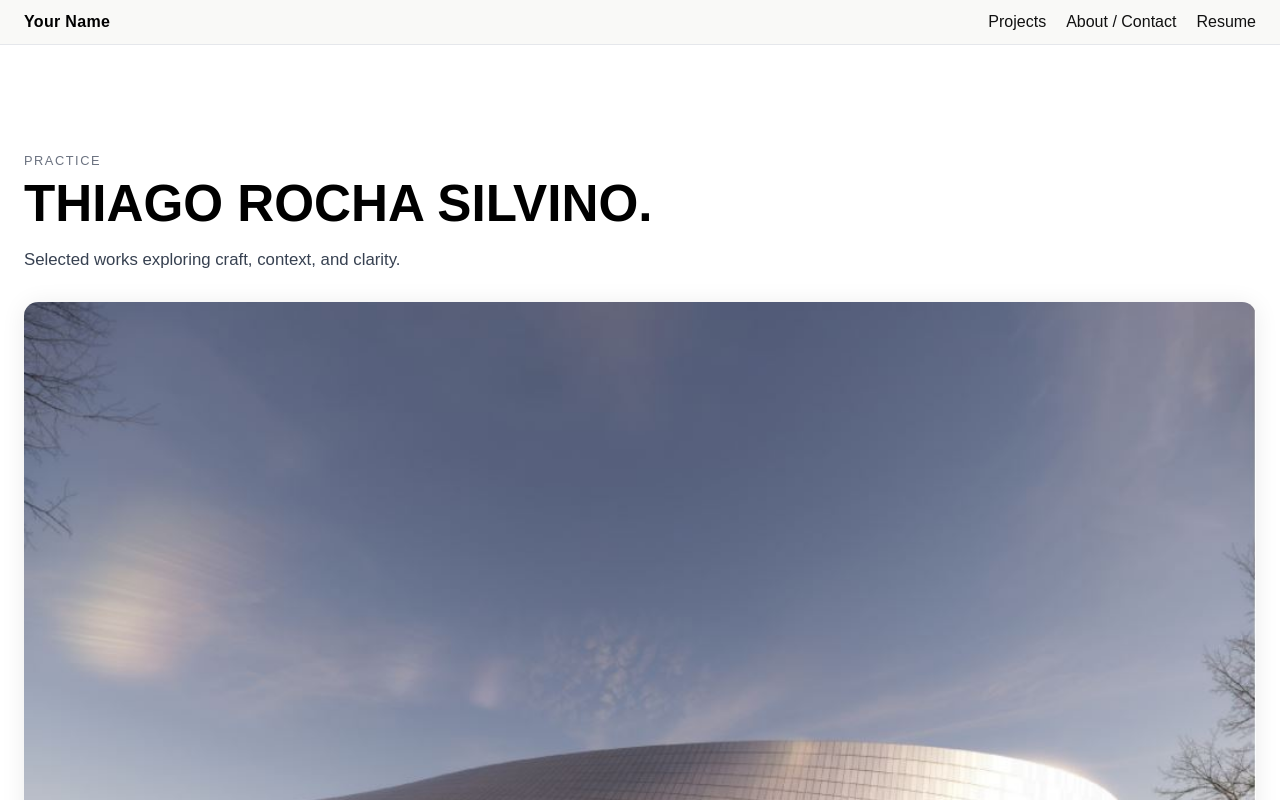
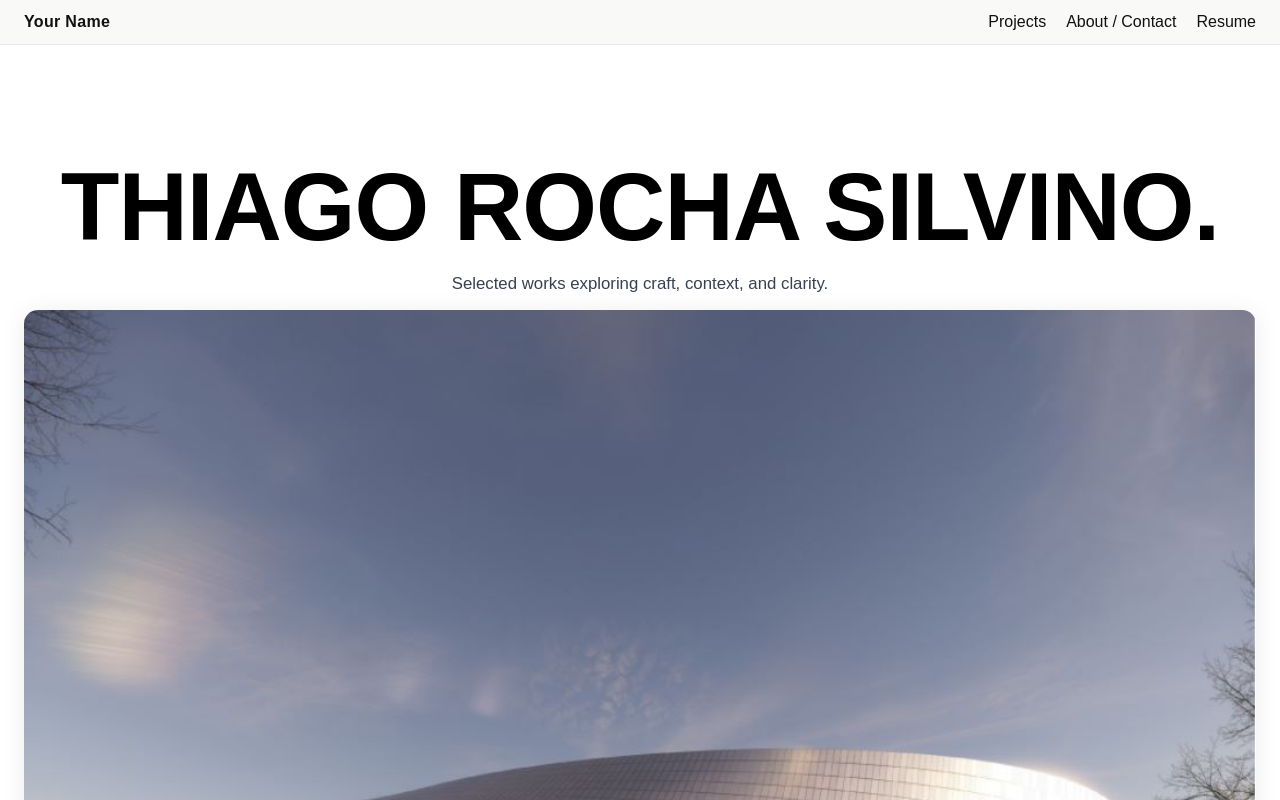
Before and after one commit to ThiagoSilvino/TRS.Portfolio, a Next.js app: page /home in a window 1280 px wide. Shown: the top 800 px of the page. Built offline with nearby package versions, Linux system fonts and the light colour scheme.

Commit message:
Update home.js

```diff
--- a/pages/home.js
+++ b/pages/home.js
@@ -4,8 +4,8 @@ export default function HomePage() {
     <>
       <Header />
       <main style={{ maxWidth: 1280, margin: '0 auto', padding: '2rem 1.5rem' }}>
-        <section style={{ padding: 'min(6vw,5rem) 0 1rem' }}>
-          <div style={kicker}>Practice</div>
+        <section style={{ padding: 'min(6vw,5rem) 0 1rem', textAlign: 'center' }}>
+          {/* kicker removed */}
           <h1 style={display}>THIAGO ROCHA SILVINO.</h1>
           <p style={lede}>Selected works exploring craft, context, and clarity.</p>
         </section>
@@ -62,7 +62,13 @@ function Header() {
       background: 'rgba(247,247,245,.75)', borderBottom: '1px solid #E5E7EB'
     }}>
       <div style={{ maxWidth: 1280, margin: '0 auto', padding: '.8rem 1.5rem', display: 'flex', alignItems: 'center', justifyContent: 'space-between' }}>
-        <div style={{ fontWeight: 700, letterSpacing: '.02em' }}>Your Name</div>
+        {/* HOME BUTTON — currently text; swap to a logo image when ready (see note below) */}
+        <a href="/home" style={{ textDecoration: 'none', color: '#111' }}>
+          <div style={brand}>Your Name</div>
+          {/* To use a logo mark instead of text, upload /public/logo.svg then replace the div above with:
+              <img src="/logo.svg" alt="Thiago Rocha Silvino" style={{ height: 24 }} />
+          */}
+        </a>
         <nav>
           <a href="/home" style={navLink}>Projects</a>
           <a href="/about" style={navLink}>About / Contact</a>
@@ -88,15 +94,26 @@ function Tile({ title, tags, image, span = 1 }) {
   );
 }
 
-/* styles (kept inline for now so you don’t need Tailwind yet) */
-const kicker = { textTransform: 'uppercase', letterSpacing: '.12em', fontSize: '.8rem', color: '#6B7280' };
-const display = { fontSize: 'clamp(2rem, 5vw, 3.2rem)', lineHeight: 1.1, margin: '.5rem 0 1rem' };
-const lede = { maxWidth: '70ch', color: '#374151', fontSize: '1.05rem' };
+/* styles */
+const brand = { fontWeight: 700, letterSpacing: '.02em' };
+
+// bigger + centered name
+const display = {
+  fontSize: 'clamp(3rem, 12vw, 6rem)',   // ~2x bigger than before
+  lineHeight: 1.05,
+  margin: '0.25rem auto 1rem',
+  fontWeight: 800,
+  letterSpacing: '-0.01em'
+};
+
+const lede = { maxWidth: '70ch', color: '#374151', fontSize: '1.05rem', margin: '0 auto' };
+
 const grid = {
   display: 'grid',
   gap: 'clamp(1rem, 2.8vw, 2rem)',
   gridTemplateColumns: '1fr',
 };
+
 const tile = {
   background: '#FFFFFF',
   borderRadius: 14,
```
